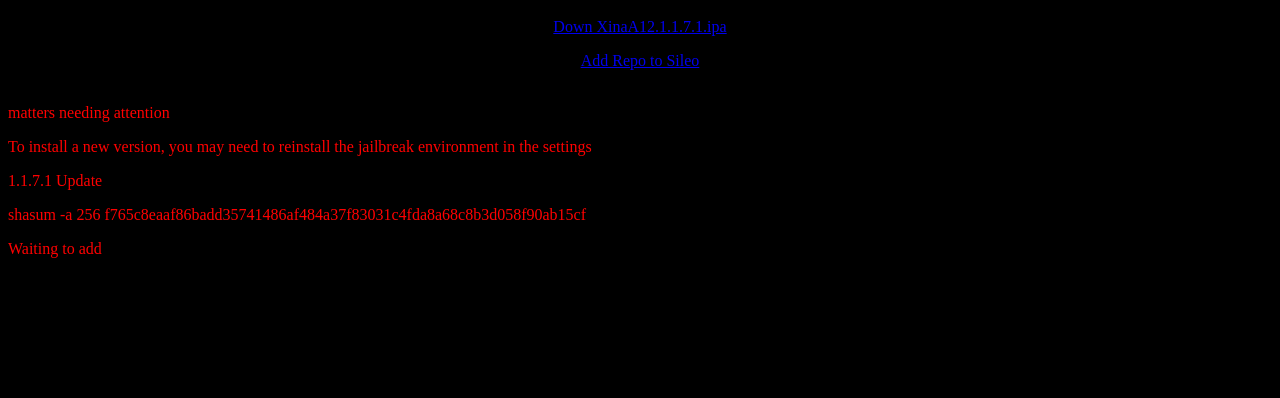
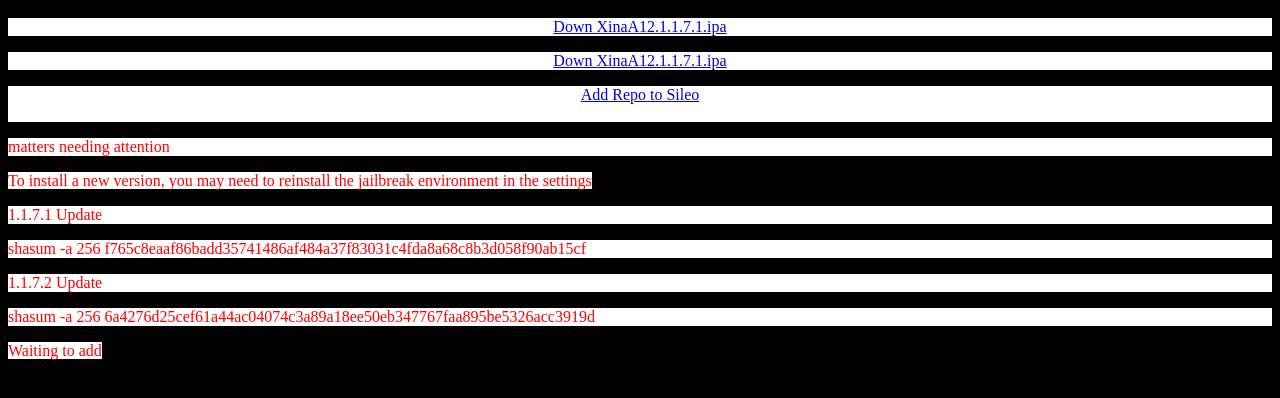
Before and after one commit to zhuxinlang/zhuxinlang.github.io, a plain HTML site: page index.html in a window 1280 px wide. Shown: the part 48-446 px from the top of the page. Drawn offline with Linux system fonts and the light colour scheme.

Commit message:
Update index.html

```diff
--- a/index.html
+++ b/index.html
@@ -3,11 +3,11 @@
 <style>
 p {
   color: red;
-  background-color: black;
+  background-color: white;
 }
 p1 {
   color: red;
-  background-color: black;
+  background-color: white;
 }
 </style>
 <title>Xina520's Repo</title>
@@ -16,6 +16,9 @@ p1 {
 <h1 align="center">Xina520's Repo</h1>
 <p align="center">
 	<a href="https://apt.xina.vip/XinaA12.1.1.7.1.ipa">Down XinaA12.1.1.7.1.ipa</a>
+</p>
+<p align="center">
+	<a href="https://apt.xina.vip/XinaA12.1.1.7.2.ipa">Down XinaA12.1.1.7.1.ipa</a>
 </p>
 <p align="center">
 	<a href="sileo://source/https://apt.xina.vip/">Add  Repo to Sileo</a><br><br>
@@ -27,6 +30,8 @@ p1 {
 <p align="center">
 		<p>1.1.7.1 Update</p>
 		<p> shasum -a 256 f765c8eaaf86badd35741486af484a37f83031c4fda8a68c8b3d058f90ab15cf</p>
+		<p>1.1.7.2 Update</p>
+		<p> shasum -a 256 6a4276d25cef61a44ac04074c3a89a18ee50eb347767faa895be5326acc3919d</p>
 		<p1>Waiting to add</p1>
 </p>
 
```
